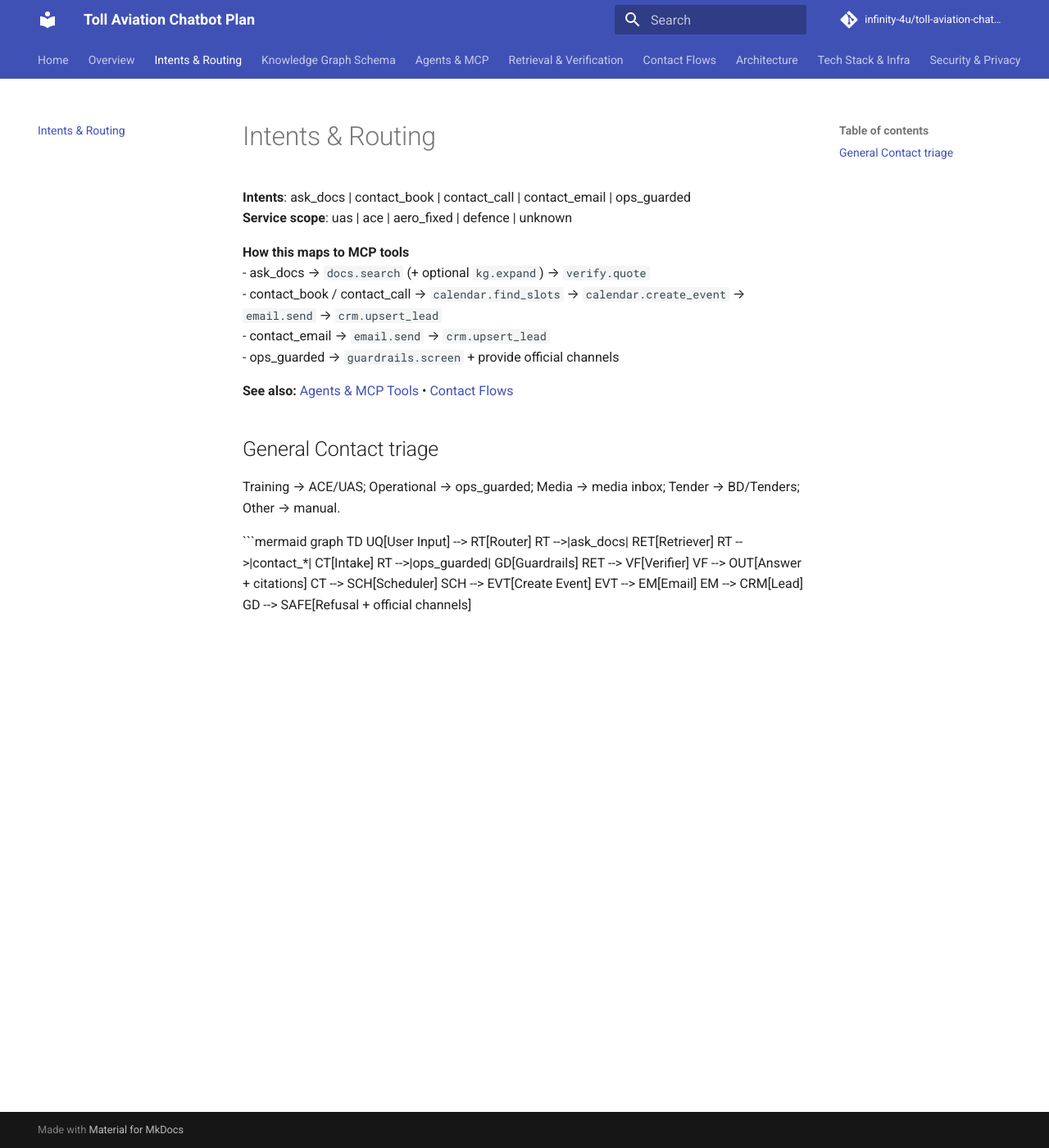
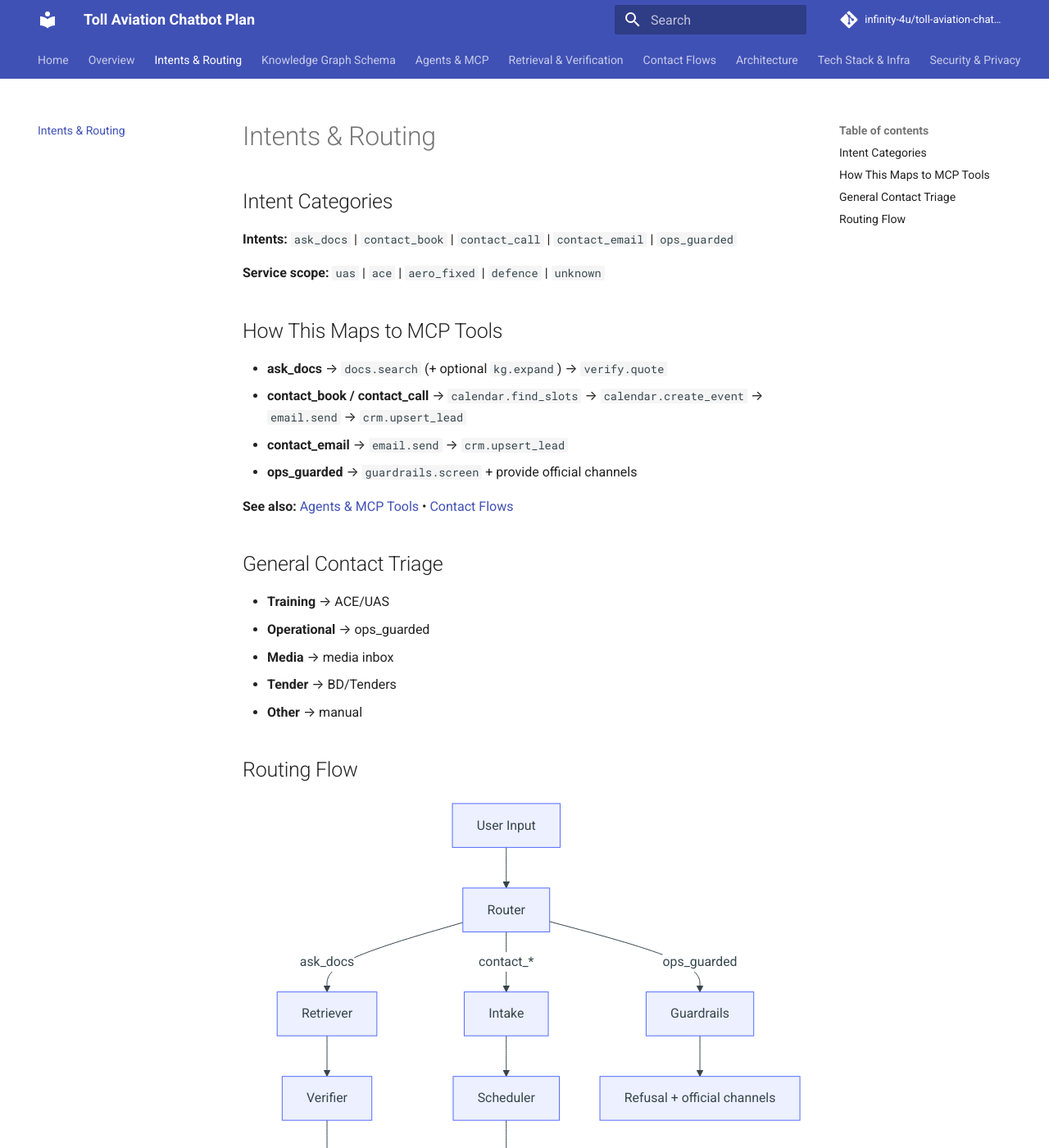
Before and after one commit to infinity-4u/toll-aviation-chatbot-plan, an MkDocs documentation site: the page built from docs/10-intents-routing/README.md, in a window 1280 px wide and 1400 px high. Shown: the whole window at 82% size. Built offline with MkDocs 1.6.1 and Material for MkDocs 9.7.7, drawn with Linux system fonts in a browser that asks for light colours; comment, search, counter and statistics services are not loaded.

Commit message:
Update README.md

````diff
--- a/docs/10-intents-routing/README.md
+++ b/docs/10-intents-routing/README.md
@@ -1,19 +1,29 @@
 # Intents & Routing
 
-**Intents**: ask_docs | contact_book | contact_call | contact_email | ops_guarded
-**Service scope**: uas | ace | aero_fixed | defence | unknown
+## Intent Categories
 
-**How this maps to MCP tools**
-- ask_docs → `docs.search` (+ optional `kg.expand`) → `verify.quote`
-- contact_book / contact_call → `calendar.find_slots` → `calendar.create_event` → `email.send` → `crm.upsert_lead`
-- contact_email → `email.send` → `crm.upsert_lead`
-- ops_guarded → `guardrails.screen` + provide official channels
+**Intents:** `ask_docs` | `contact_book` | `contact_call` | `contact_email` | `ops_guarded`
+
+**Service scope:** `uas` | `ace` | `aero_fixed` | `defence` | `unknown`
+
+## How This Maps to MCP Tools
+
+- **ask_docs** → `docs.search` (+ optional `kg.expand`) → `verify.quote`
+- **contact_book / contact_call** → `calendar.find_slots` → `calendar.create_event` → `email.send` → `crm.upsert_lead`
+- **contact_email** → `email.send` → `crm.upsert_lead`
+- **ops_guarded** → `guardrails.screen` + provide official channels
 
 **See also:** [Agents & MCP Tools](../30-agents-mcp/README.md) • [Contact Flows](../50-contact-flows/README.md)
 
-## General Contact triage
-Training → ACE/UAS; Operational → ops_guarded; Media → media inbox; Tender → BD/Tenders; Other → manual.
+## General Contact Triage
 
+- **Training** → ACE/UAS
+- **Operational** → ops_guarded
+- **Media** → media inbox
+- **Tender** → BD/Tenders
+- **Other** → manual
+
+## Routing Flow
 ```mermaid
 graph TD
   UQ[User Input] --> RT[Router]
@@ -27,3 +37,4 @@ graph TD
   EVT --> EM[Email]
   EM --> CRM[Lead]
   GD --> SAFE[Refusal + official channels]
+```
````
